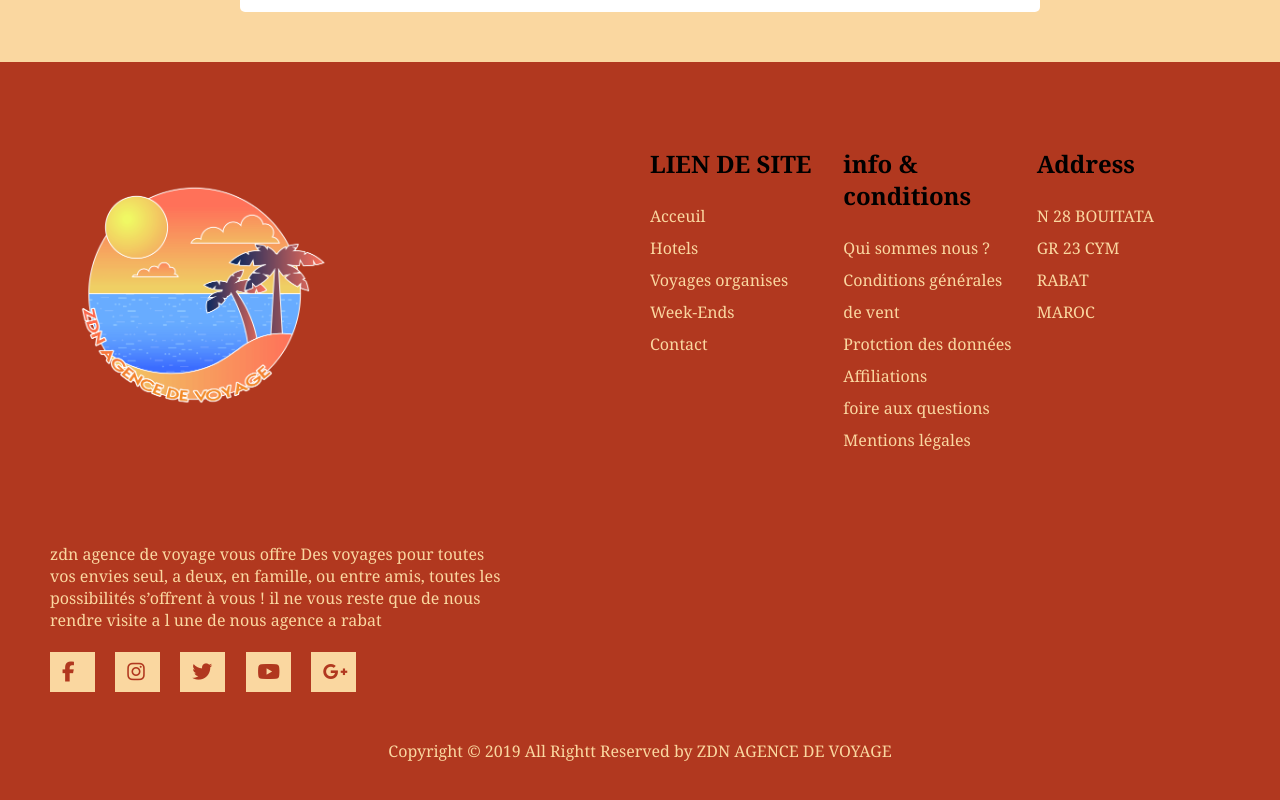
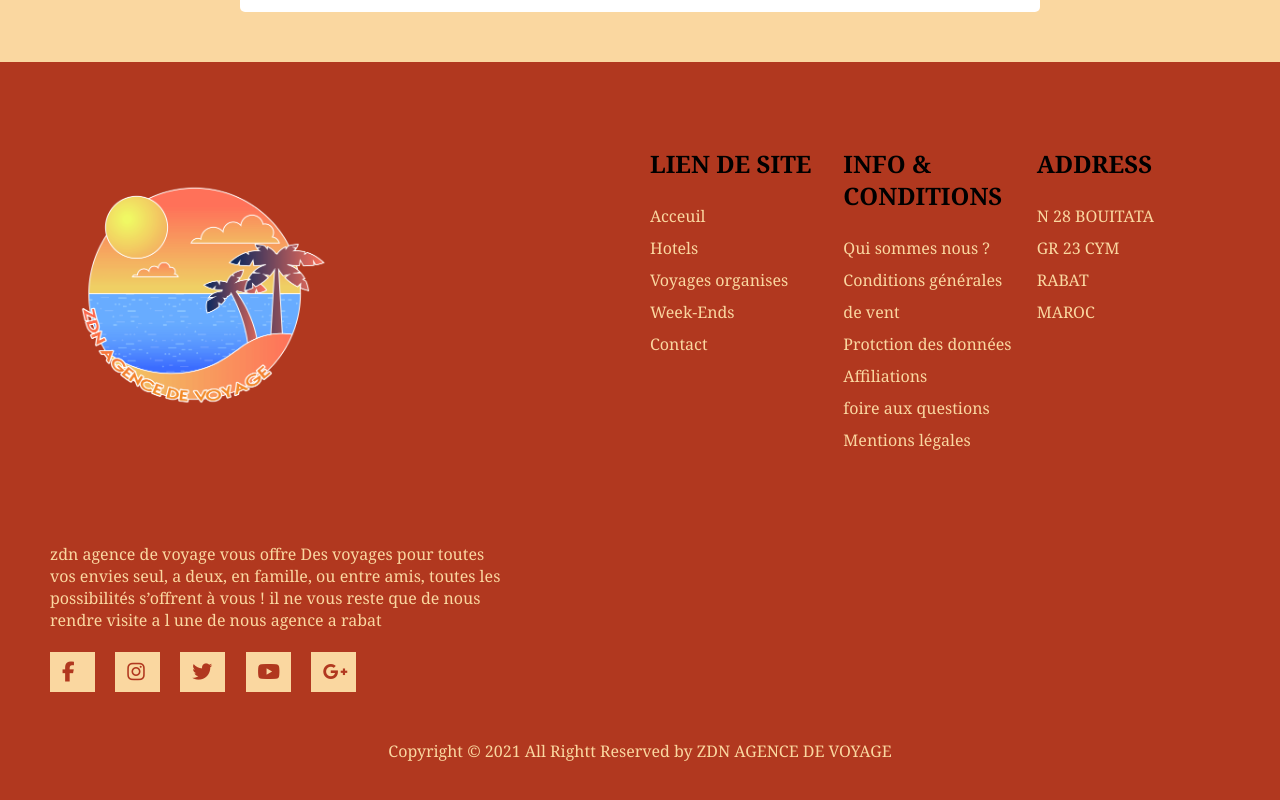
Before and after one commit to ezzaidouni/zdntravel.github.io, a plain HTML site: page S’inscrire.html in a window 1280 px wide. Shown: the part 948-1748 px from the top of the page. Drawn offline with Linux system fonts and the light colour scheme.

Commit message:
Update S’inscrire.html

```diff
--- a/S’inscrire.html
+++ b/S’inscrire.html
@@ -105,7 +105,7 @@
                 </ul>
             </li>
             <li class="features">
-                <h2>info & conditions</h2>
+                <h2>INFO & CONDITIONS</h2>
                 <ul class="box">
                     <li><a href="#">Qui sommes nous ?</a></li>
                     <li><a href="#">Conditions générales de vent</a></li>
@@ -116,7 +116,7 @@
                 </ul>
             </li>
              <li>
-                <h2>Address</h2>
+                <h2>ADDRESS</h2>
                 <ul class="box">
                     <li><a href="#">N 28 BOUITATA</a></li>
                     <li><a href="#">GR 23 CYM</a></li>
@@ -127,7 +127,7 @@
             </li>
         </ul>
         <div class="footer-bottom">
-            <p>Copyright © 2019 All Rightt Reserved by ZDN AGENCE DE VOYAGE</p>
+            <p>Copyright © 2021 All Rightt Reserved by ZDN AGENCE DE VOYAGE</p>
         </div>
     </footer>
     <script src="demo.js"></script>
```
